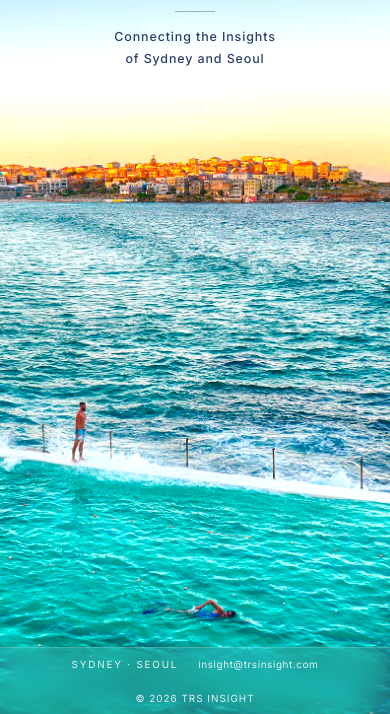
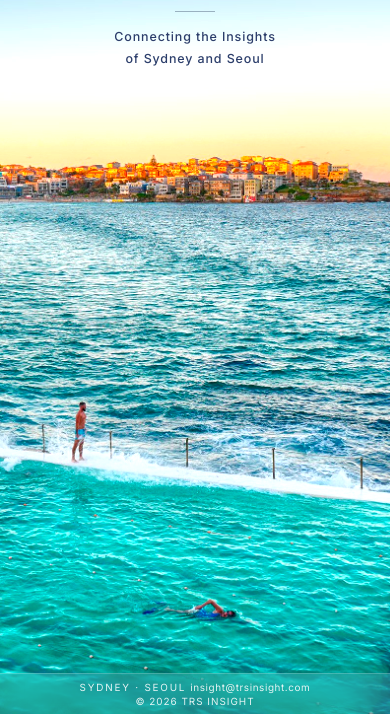
Before and after one commit to akaiving/trsinsight, a plain HTML site: page index.html in a window 390 px wide. Shown: the part 130-844 px from the top of the page. Drawn offline with nearby package versions, Linux system fonts and the light colour scheme.

Commit message:
Update index.html

```diff
--- a/index.html
+++ b/index.html
@@ -232,9 +232,14 @@
 
       /* Footer: restore original transparency */
       .footer-bar {
-        padding: 10px 18px;
+        padding: 7px 18px;
         background: rgba(255, 255, 255, 0.10);
         border-top: 1px solid rgba(255, 255, 255, 0.18);
+      }
+
+      .footer-row {
+        gap: 4px;
+        row-gap: 2px;
       }
 
       .footer-location,
@@ -251,7 +256,7 @@
       .footer-copy {
         width: 100%;
         text-align: center;
-        margin-top: 2px;
+        margin-top: 0px;
       }
     }
   </style>
```
